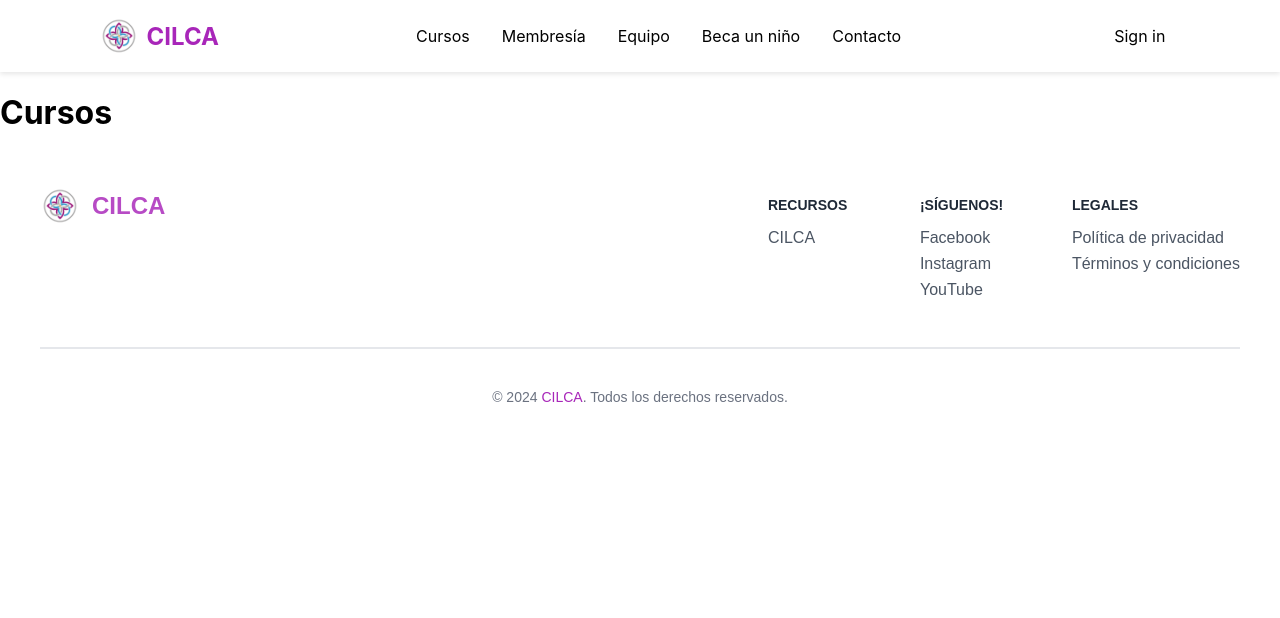
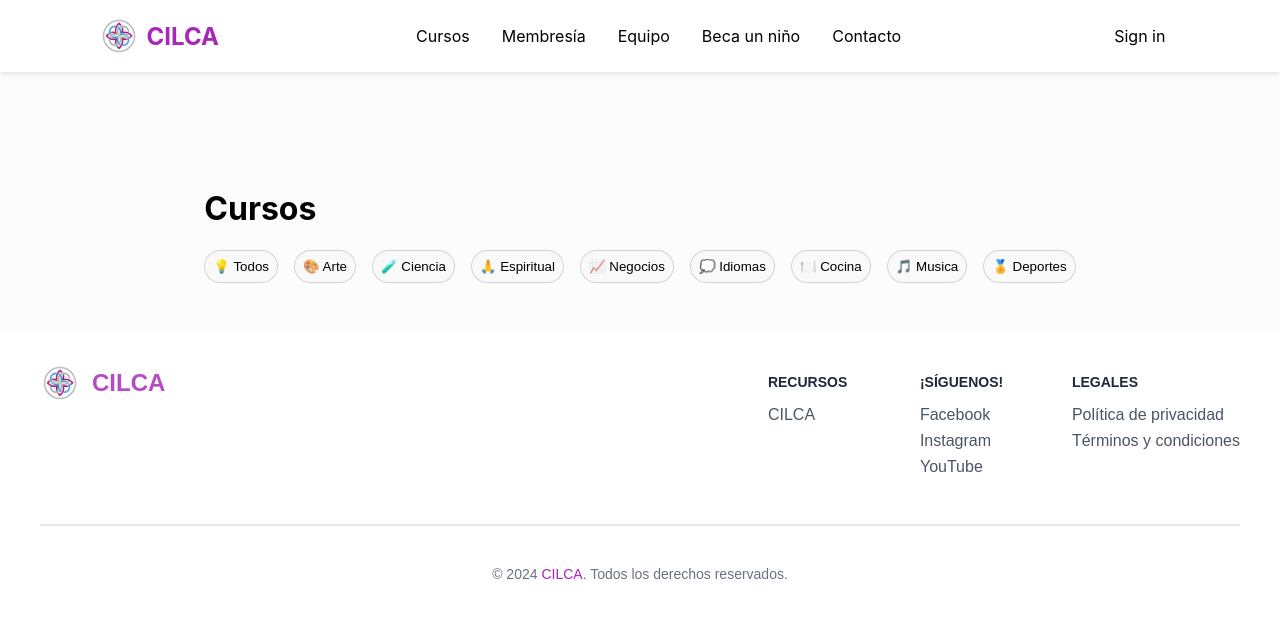
Before and after one commit to Adrik777/servicio-social, a React (Create React App) app in the folder frontend/: page /cursos in a window 1280 px wide. Shown: the top 618 px of the page. Built offline with nearby package versions, Linux system fonts and the light colour scheme.

Commit message:
Page Equipo

```diff
--- /dev/null
+++ b/frontend/src/Pages/Cursos/Cursos.css
@@ -0,0 +1,25 @@
+#cursos{
+    padding-top: 6rem;
+    background-color: #00000003;
+    width: 100vw;
+    height: auto;
+    padding-bottom: 3rem;
+    display: flex;
+    flex-direction: column;
+    align-items: center;
+}
+
+#cursos .botones{
+    display: flex;
+    gap: 1rem;
+}
+
+#cursos .botones button{
+    background-color: #00000003;
+    border: 1px #00000028 solid;
+    border-radius: 25px;
+    padding: 0.5rem;
+}
+#cursos .botones button:hover{
+    border: 1px #a826b9b1 solid;
+}
--- a/frontend/src/Pages/Cursos/Cursos.tsx
+++ b/frontend/src/Pages/Cursos/Cursos.tsx
@@ -1,7 +1,41 @@
+import "./Cursos.css"
 export default function Cursos() {
+
+    const botones = [
+    { icono: "💡", categoria: "Todos" },
+    { icono: "🎨", categoria: "Arte" },
+    { icono: "🧪", categoria: "Ciencia" },
+    { icono: "🙏", categoria: "Espiritual" },
+    { icono: "📈", categoria: "Negocios" },
+    { icono: "💭", categoria: "Idiomas" },
+    { icono: "🍽️", categoria: "Cocina" },
+    { icono: "🎵", categoria: "Musica" },
+    { icono: "🏅", categoria: "Deportes" },
+    ]
+
+    const json = [
+        {id:1,thumbnail: "https://images.pexels.com/photos/917732/pexels-photo-917732.jpeg",nombre: "Yoga", categoria: "Espiritual", precio: 14.00},
+        {id:2,thumbnail: "https://images.pexels.com/photos/27837704/pexels-photo-27837704/free-photo-of-glaciares.jpeg", nombre: "Matemáticas",categoria: "Ciencia", precio: 12.24},
+        {id:3,thumbnail: "https://images.pexels.com/photos/6325952/pexels-photo-6325952.jpeg", nombre: "Biología",categoria: "Ciencia", precio: 150.00}
+    ]
+
     return(
-        <div>
-            <h1>Cursos</h1>
+        <div id="cursos">
+            <div>
+                <h1>Cursos</h1>
+                <div className="botones">
+                    {botones.map((boton, index) => (
+                        <button key={index}>{boton.icono} {boton.categoria}</button>
+                    ))}
+                </div>
+                <div className="contenido">
+                    {json.map((curso)=>(
+                        <div key={curso.id} className="card">
+
+                        </div>
+                    ))}
+                </div>
+            </div>
         </div>
     )
 }
```
